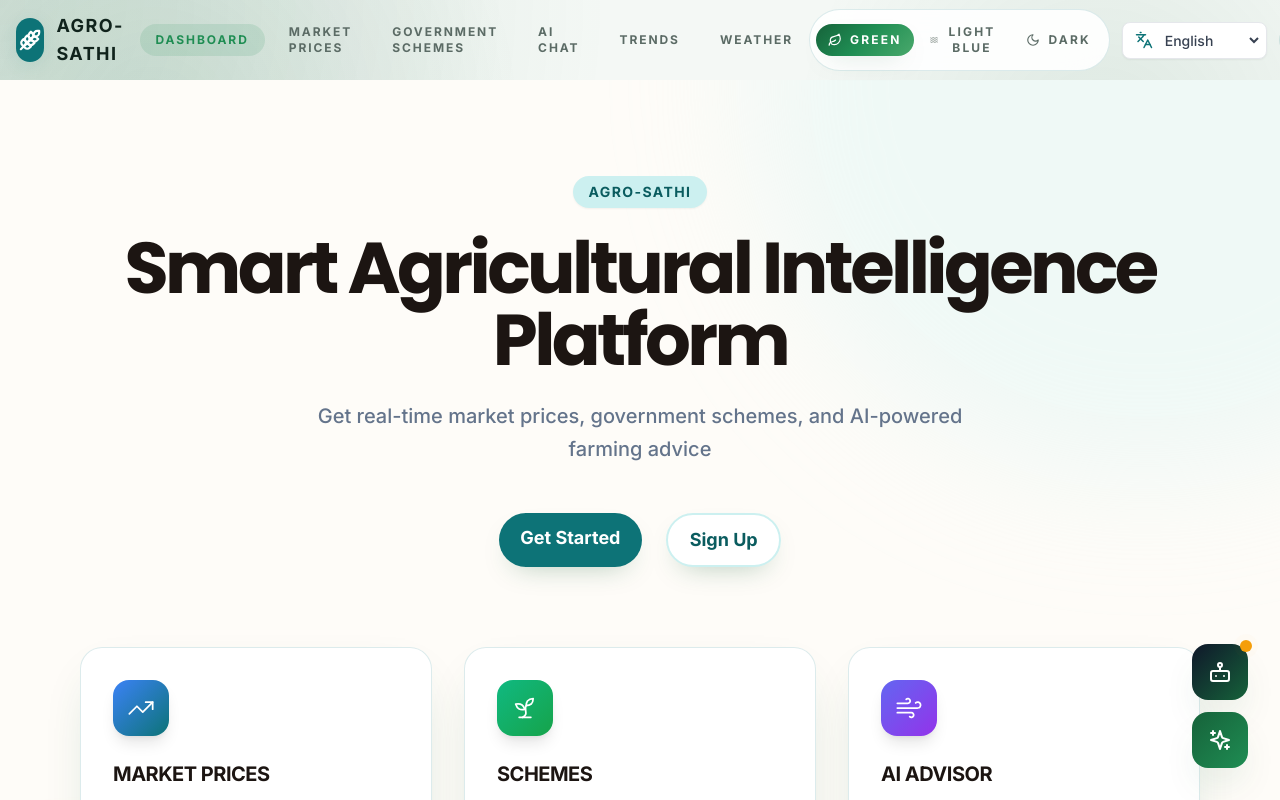
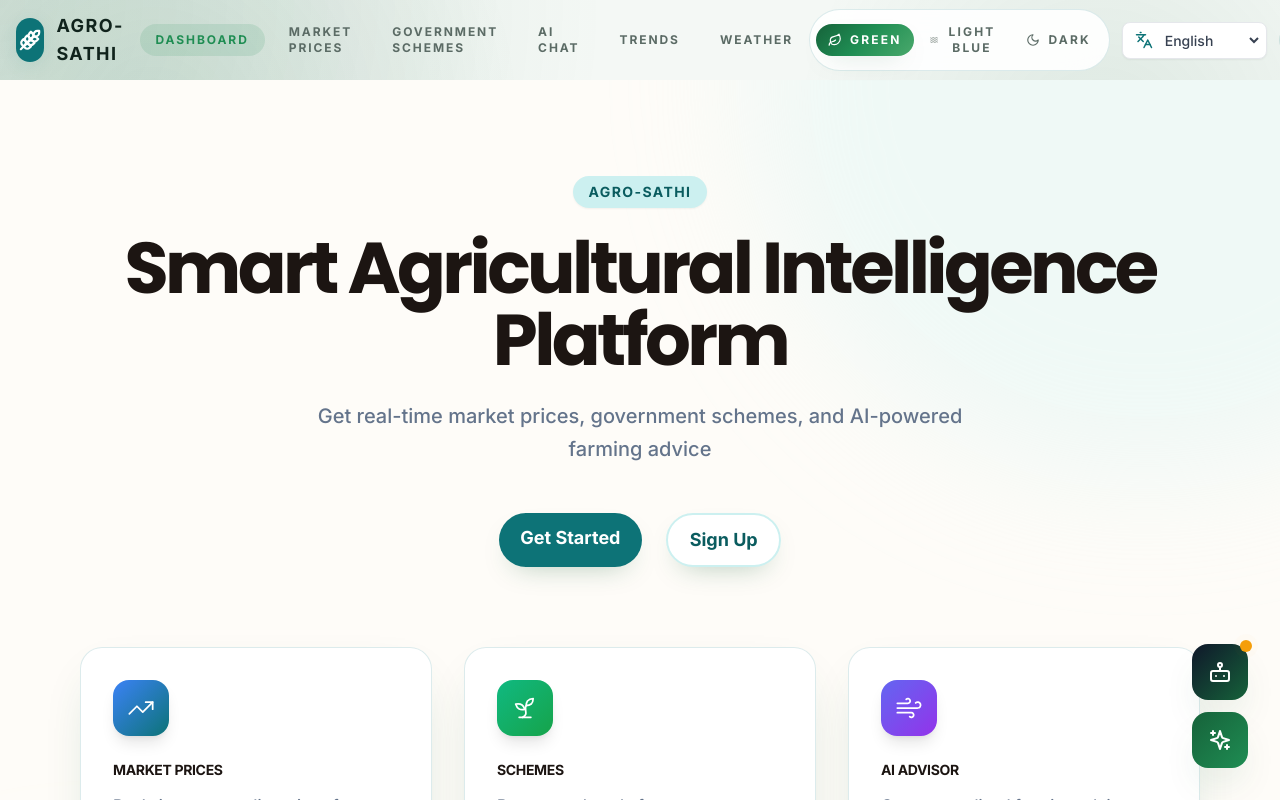
Before and after one commit to abhishek-7081/Agro-Sathi, a React (Vite) app in the folder frontend/: page / in a window 1280 px wide. Shown: the top 800 px of the page. Built offline with nearby package versions, Linux system fonts and the light colour scheme.

Commit message:
text size change and file cleaning

```diff
--- a/frontend/src/pages/Dashboard.jsx
+++ b/frontend/src/pages/Dashboard.jsx
@@ -69,7 +69,7 @@ export default function Dashboard() {
                   <div className={`w-14 h-14 rounded-2xl bg-gradient-to-br ${feature.color} flex items-center justify-center mb-6 text-white shadow-lg group-hover:scale-110 group-hover:rotate-3 transition-all duration-500`}>
                     <Icon size={28} strokeWidth={1.5} />
                   </div>
-                  <h3 className="text-xl font-bold text-soil-dark mb-3 tracking-tight group-hover:text-primary-600 transition-colors uppercase text-sm">{feature.title}</h3>
+                  <h3 className="text-sm font-bold text-soil-dark mb-3 tracking-tight group-hover:text-primary-600 transition-colors uppercase">{feature.title}</h3>
                   <p className="text-slate-500 leading-relaxed font-medium">{feature.desc}</p>
                 </div>
               );
```
Also changed, not shown: frontend/build_err2.txt (deleted), frontend/build_error.txt (deleted).
